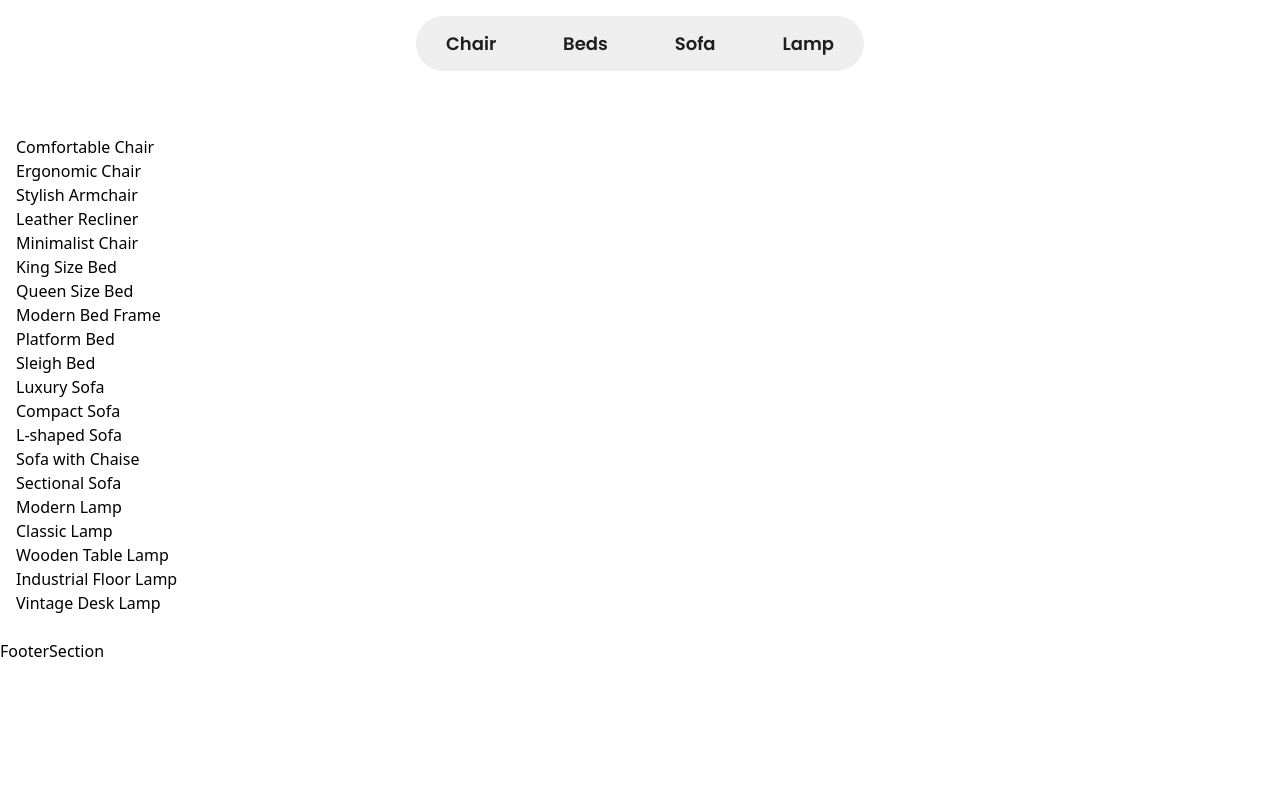
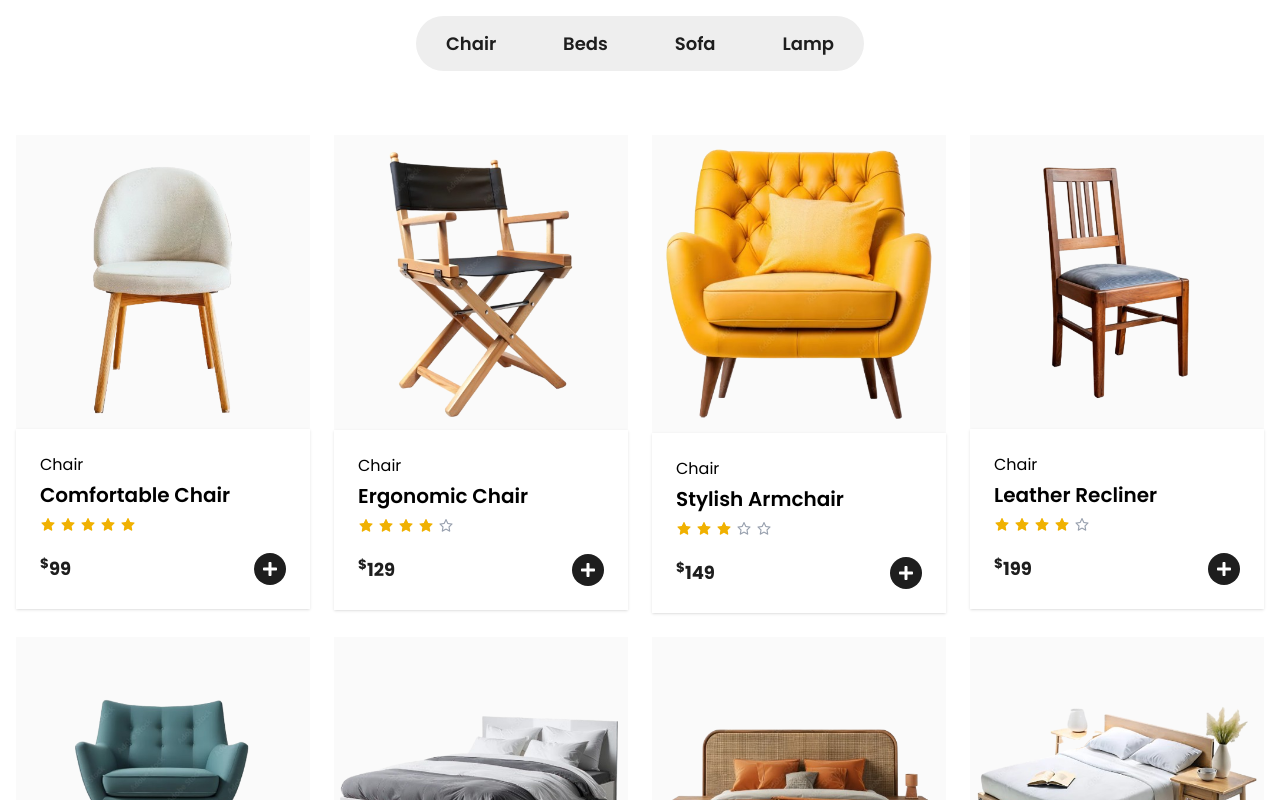
Before and after one commit to Githubshakil/panto-furniture, a React (Vite) app: page / in a window 1280 px wide. Shown: the part 1320-2120 px from the top of the page. Before the commit the page ends 1983 px from the top, so only its background shows below. Built offline with nearby package versions, Linux system fonts and the light colour scheme.

Commit message:
update
product card design

```diff
--- /dev/null
+++ b/src/components/Rating.jsx
@@ -0,0 +1,19 @@
+import React from 'react'
+import { AiFillStar, AiOutlineStar } from 'react-icons/ai'
+
+const Rating = ({rating}) => {
+
+    const totalstars =5
+  return (
+    <div className='flex space-x-1'>
+        {
+            Array.from({length: totalstars},(_, index)=>{
+                const starIndex = index +1
+                return starIndex <= rating ? (<AiFillStar key={index} className='text-yellow-500' />) : (<AiOutlineStar key={index} className='text-gray-400'/>)
+            })
+        }
+    </div>
+  )
+}
+
+export default Rating
--- /dev/null
+++ b/src/pages/shop/ProductCard.jsx
@@ -0,0 +1,25 @@
+import React from 'react'
+import { getImgUrl } from '../../utils/getImageUrl'
+import Rating from '../../components/Rating'
+import { FaPlus } from 'react-icons/fa'
+
+const ProductCard = ({product}) => {
+  return (
+    <div>
+        <div className='bg-[#fafafa]'>
+                <img src={getImgUrl(`${product.imageUrl}`)} alt="" />
+        </div>
+        <div className='p-6 bg-white dark:bg-black shadow-sm'>
+            <h4 className='font-poppins text-base mb-1'>{product.category}</h4>
+            <h3 className='font-poppins font-semibold text-xl mb-2'>{product.name}</h3>
+            <Rating rating={product.rating}/>
+            <div className='mt-5 flex justify-between items-center'>
+                <p className='font-poppins text-secondary dark:text-white font-bold text-lg'><sup>$</sup><span>{product.price}</span></p>
+                <button className='bg-secondary text-white p-2 rounded-full hover:bg-black/50 transition duration-300 cursor-pointer'><FaPlus /></button>
+            </div>
+        </div>
+    </div>
+  )
+}
+
+export default ProductCard
--- a/src/pages/shop/Products.jsx
+++ b/src/pages/shop/Products.jsx
@@ -1,5 +1,6 @@
 import React from 'react'
 import { products } from '../../utils/products'
+import ProductCard from './ProductCard'
 
 const Products = ({headline}) => {
   const categories = ["Chair", "Beds", "Sofa", "Lamp"]
@@ -20,10 +21,10 @@ const Products = ({headline}) => {
         </div>
 
         {/* product grid */}
-        <div>
+        <div className='grid grid-cols-1 sm:grid-cols-2 md:grid-cols-4 gap-6'>
           {
             products.map((product,index)=>(
-                <div>{product.name}</div>
+                <ProductCard key={index} product={product}/>
             ))
           }
         </div>
--- /dev/null
+++ b/src/utils/getImageUrl.js
@@ -0,0 +1,5 @@
+function getImgUrl (name) {
+    return new URL(`../assets/images/products/${name}`, import.meta.url).href
+}
+
+export {getImgUrl}
```
